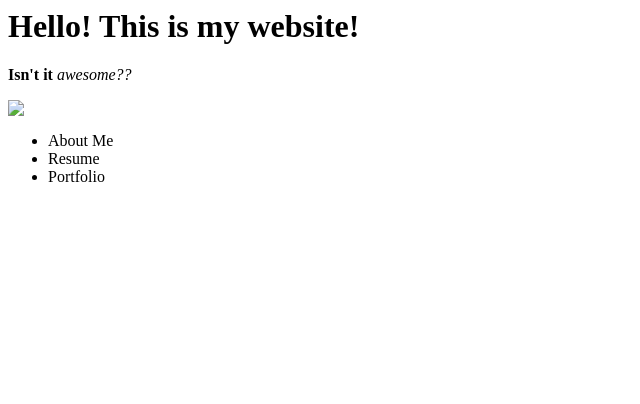
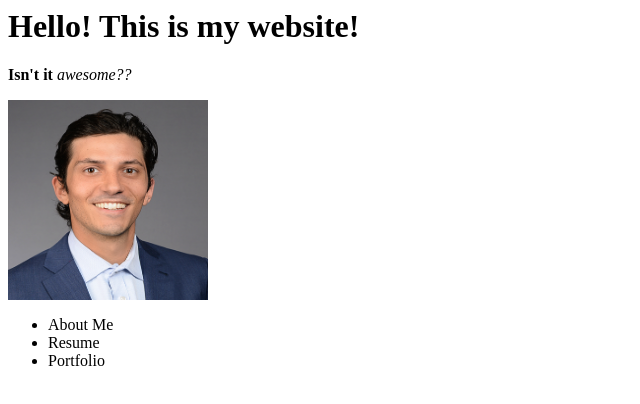
Before and after one commit to august-passov/html, a plain HTML site: page index.html in a window 1280 px wide. Shown: the whole page, without its empty margins (0-640 px from the left). Drawn offline with Linux system fonts and the light colour scheme.

Commit message:
HTML update

```diff
--- a/index.html
+++ b/index.html
@@ -3,7 +3,7 @@
 <p><strong>Isn't it</strong> <em>awesome??</em></p>
 
 <p>
-    <a href="https://etsy.com/"><img src="Kellogg_Headshot.jpg"></a>
+    <a href="https://etsy.com/"><img src="Kellogg_Headshot.jpg" width = "200" height = "200"></a>
 </p>
 
 <ul>
```
Also changed, not shown: Kellogg_Headshot.jpg (added), Passov-August-052219-072.jpg (added).
